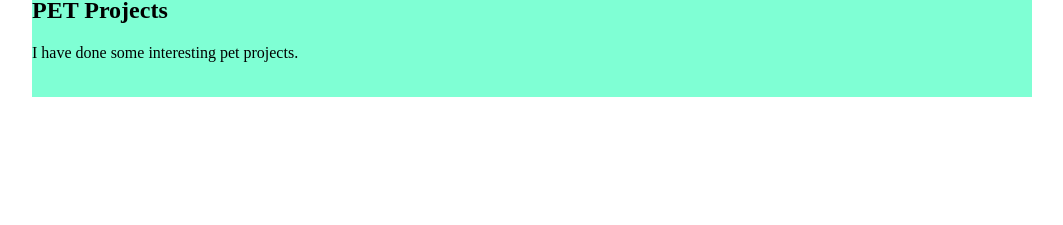
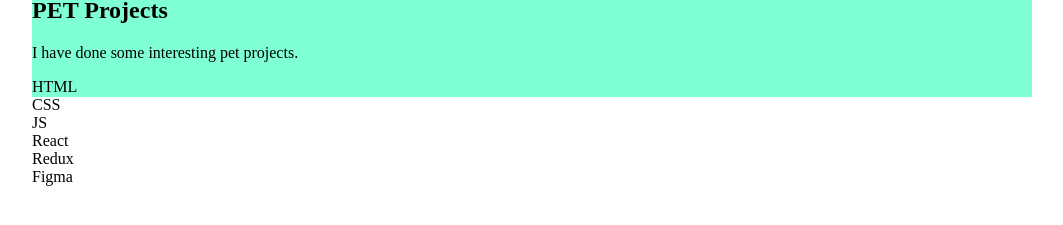
Before and after one commit to adambaker786/portfolio, a React (Create React App) app: page / in a window 1280 px wide. Shown: the part 463-688 px from the top of the page, without its empty margins (108-1171 px from the left). Built offline with nearby package versions, Linux system fonts and the light colour scheme.

Commit message:
added some stesk files

```diff
--- a/src/main/projects/Projects.jsx
+++ b/src/main/projects/Projects.jsx
@@ -5,6 +5,20 @@ const Projects = () => {
         <div className='projects'>
             <h2>PET Projects</h2>
             <p>I have done some interesting pet projects.</p>
+            <div className="steck">
+                <div className="container">
+                     <div className="HTML">HTML</div></div>
+                <div className="container">
+                    <div className="CSS">CSS</div></div>
+                <div className="container">
+                    <div className="JS">JS</div></div>
+                <div className="container">
+                    <div className="React">React</div></div>
+                <div className="container">
+                    <div className="Redux">Redux</div></div>
+                <div className="container">
+                    <div className="figma">Figma</div></div>
+            </div>
         </div>
     );
 };
```
